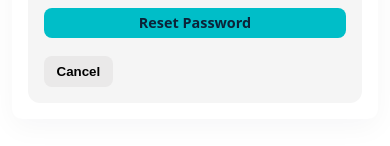
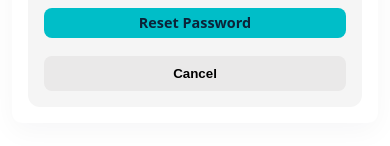
Before and after one commit to DeshawnBryan/Web_Programming_GP, a plain HTML site: page Codes/index.html in a window 390 px wide. Shown: the part 516-662 px from the top of the page. Drawn offline with Linux system fonts and the light colour scheme.

Commit message:
Update style.css

```diff
--- a/style.css
+++ b/style.css
@@ -470,6 +470,14 @@ flex-wrap: wrap;
     font-size: 0.85rem;
     padding: 0.3rem;
   }
+    .btn-outline {
+    display: block;
+    width: 100%;
+    text-align: center;
+    padding: 10px 0;
+    box-sizing: border-box;
+}
+
 
 }
 
```
